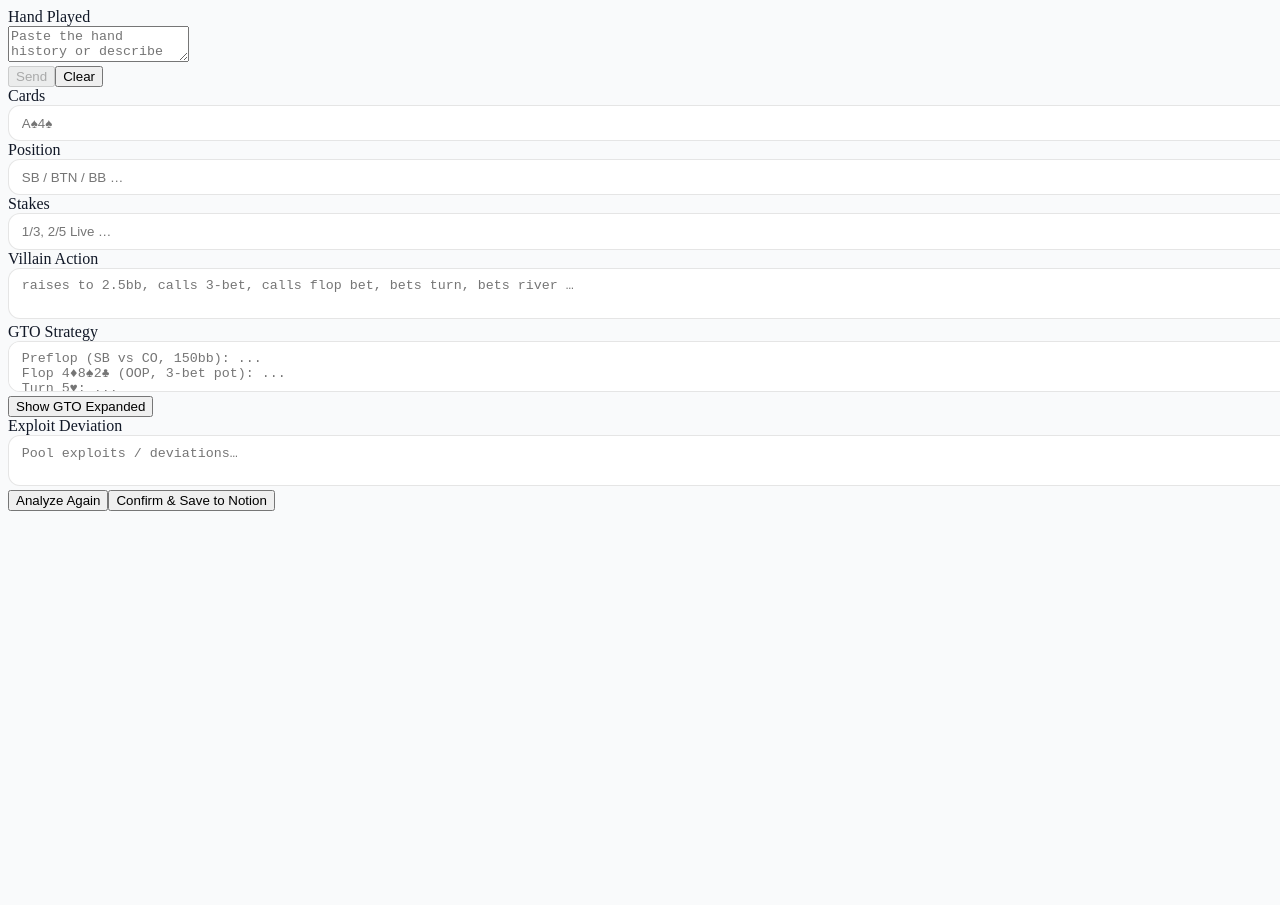
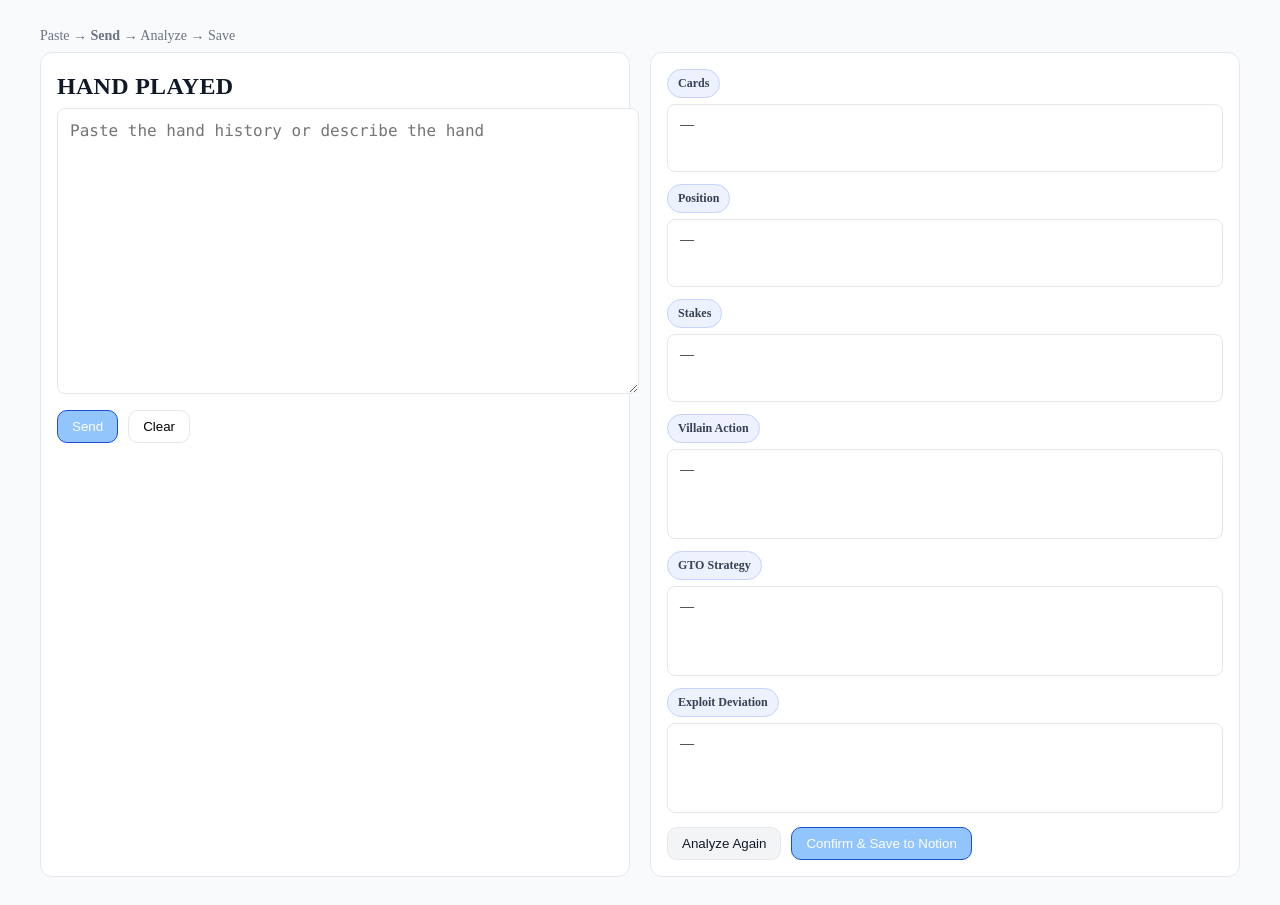
Before and after one commit to yeruvabala/notion-poker-web, a Next.js app: page / in a window 1280 px wide. Before the commit the page ends 800 px from the top, so only its background shows below. Built offline with nearby package versions, Linux system fonts and the light colour scheme.

Commit message:
Update page.tsx

```diff
--- a/app/page.tsx
+++ b/app/page.tsx
@@ -1,337 +1,359 @@
-"use client";
-import { useState } from "react";
+'use client';
+
+import { useState } from 'react';
 
 type Fields = {
   date?: string | null;
-  stakes?: string | null;            // text format
+  stakes?: string | number | null; // text for your Notion mapping
   position?: string | null;
   cards?: string | null;
   villain_action?: string | null;
 
-  gto_strategy?: string | null;      // concise 4 lines
+  // analysis
+  gto_strategy?: string | null;
   exploit_deviation?: string | null;
   learning_tag?: string[];
-
-  gto_expanded?: string | null;      // full branch map
-
-  // optional extras
-  board?: string | null;
-  notes?: string | null;
+  gto_expanded?: string | null; // full branch map
 };
 
 export default function Home() {
-  const [input, setInput] = useState("");
-  const [fields, setFields] = useState<Fields | null>(null);
+  const [input, setInput] = useState<string>('');            // user hand text
+  const [fields, setFields] = useState<Fields | null>(null); // parsed + AI filled, starts empty
   const [aiLoading, setAiLoading] = useState(false);
   const [aiError, setAiError] = useState<string | null>(null);
   const [saving, setSaving] = useState(false);
   const [status, setStatus] = useState<string | null>(null);
   const [showExpanded, setShowExpanded] = useState(false);
 
-  // Parse -> then run AI
-  async function handleParse() {
+  // Helpers
+  const safe = (v?: string | null) => (v && v.trim().length ? v : '—');
+  const canSend = input.trim().length > 0 && !aiLoading;
+
+  async function handleSend() {
+    if (!input.trim()) return;
+    setAiError(null);
     setStatus(null);
-    setAiError(null);
-    setShowExpanded(false);
-
-    try {
-      const res = await fetch("/api/parse", {
-        method: "POST",
-        headers: { "Content-Type": "application/json" },
-        body: JSON.stringify({ input }),
-      });
-
-      if (!res.ok) throw new Error("Failed to parse");
-      const data: Fields = await res.json();
-
-      setFields(data);
-      if (data) analyzeParsedHand(data);
-    } catch (e: any) {
-      setAiError(e.message || "Parse failed");
-    }
-  }
-
-  // Call AI to get concise + expanded
-  async function analyzeParsedHand(parsed: Fields) {
-    setAiError(null);
     setAiLoading(true);
     setShowExpanded(false);
 
     try {
+      // 1) parse
+      const p = await fetch('/api/parse', {
+        method: 'POST',
+        headers: { 'Content-Type': 'application/json' },
+        body: JSON.stringify({ input })
+      });
+      if (!p.ok) {
+        const err = await p.json().catch(() => ({} as any));
+        throw new Error(err?.error || `Parse failed (${p.status})`);
+      }
+      const parsed: Partial<Fields> = await p.json();
+
+      // 2) analyze
       const payload = {
         date: parsed.date ?? undefined,
         stakes: parsed.stakes ?? undefined,
         position: parsed.position ?? undefined,
         cards: parsed.cards ?? undefined,
         villainAction: parsed.villain_action ?? undefined,
-        board: parsed.board ?? undefined,
-        notes: parsed.notes ?? undefined,
       };
-
-      const r = await fetch("/api/analyze-hand", {
-        method: "POST",
-        headers: { "Content-Type": "application/json" },
+      const a = await fetch('/api/analyze-hand', {
+        method: 'POST',
+        headers: { 'Content-Type': 'application/json' },
         body: JSON.stringify(payload),
       });
+      if (!a.ok) {
+        const err = await a.json().catch(() => ({} as any));
+        throw new Error(err?.error || `Analyze failed (${a.status})`);
+      }
+      const analyzed = await a.json();
 
-      if (!r.ok) {
-        const err = await r.json().catch(() => ({}));
-        throw new Error(err?.error || `AI analyze failed (${r.status})`);
-      }
-
-      const data = await r.json();
-
-      setFields(prev => {
-        const base = prev ?? parsed ?? {};
-        const tags: string[] = Array.isArray(data.learning_tag)
-          ? data.learning_tag
-          : typeof data.learning_tag === "string"
-          ? data.learning_tag.split(",").map((s: string) => s.trim()).filter(Boolean)
+      // Normalize tags
+      const tags: string[] =
+        Array.isArray(analyzed.learning_tag)
+          ? analyzed.learning_tag
+          : typeof analyzed.learning_tag === 'string'
+            ? analyzed.learning_tag
+                .split(',')
+                .map((s: string) => s.trim())
+                .filter(Boolean)
             : [];
 
-        return {
-          ...base,
-          gto_strategy: data.gto_strategy || "",
-          exploit_deviation: data.exploit_deviation || "",
+      setFields({
+        date: parsed.date ?? null,
+        stakes: parsed.stakes ?? null,
+        position: parsed.position ?? null,
+        cards: parsed.cards ?? null,
+        villain_action: parsed.villain_action ?? null,
+
+        gto_strategy: analyzed.gto_strategy ?? null,
+        exploit_deviation: analyzed.exploit_deviation ?? null,
         learning_tag: tags,
-          gto_expanded: data.gto_expanded || "",
-        };
+        gto_expanded: analyzed.gto_expanded ?? null,
       });
     } catch (e: any) {
-      console.error(e);
-      setAiError(e.message || "AI analysis error");
+      setAiError(e?.message || 'Analyze error');
     } finally {
       setAiLoading(false);
     }
   }
 
-  // Save to Notion
+  function handleClear() {
+    setInput('');
+    setFields(null);
+    setAiError(null);
+    setStatus(null);
+    setShowExpanded(false);
+  }
+
   async function handleSave() {
     if (!fields) return;
     setSaving(true);
     setStatus(null);
     try {
-      const res = await fetch("/api/notion", {
-        method: "POST",
-        headers: { "Content-Type": "application/json" },
+      const r = await fetch('/api/notion', {
+        method: 'POST',
+        headers: { 'Content-Type': 'application/json' },
         body: JSON.stringify({ fields }),
       });
-      const data = await res.json();
-      if (data.ok) setStatus(`Saved! Open in Notion: ${data.url}`);
-      else setStatus(data.error || "Failed");
+      const data = await r.json();
+      if (data?.ok) setStatus(`Saved! Open in Notion: ${data.url}`);
+      else setStatus(data?.error || 'Failed to save');
     } catch (e: any) {
-      setStatus(e.message);
+      setStatus(e?.message || 'Failed to save');
     } finally {
       setSaving(false);
     }
   }
 
   return (
-    <main className="min-h-screen p-6 bg-gray-50 text-black">
-      <div className="mx-auto max-w-6xl grid grid-cols-1 md:grid-cols-2 gap-6">
-        {/* LEFT: Hand text (unchanged look) */}
-        <section className="rounded-2xl bg-white shadow border border-black/10">
-          <div className="px-5 pt-5 pb-3 text-sm uppercase tracking-wider text-gray-600">
-            Hand Played
+    <main style={{ maxWidth: 1200, margin: '0 auto', padding: '20px' }}>
+      {/* Top crumbs */}
+      <div style={{ fontSize: 14, color: '#6b7280', marginBottom: 8 }}>
+        Paste → <strong>Send</strong> → Analyze → Save
       </div>
-          <div className="px-5 pb-4">
+
+      <div style={{ display: 'grid', gridTemplateColumns: '1fr 1fr', gap: 20 }}>
+        {/* Left: Hand Played */}
+        <section
+          style={{
+            border: '1px solid #e5e7eb',
+            borderRadius: 12,
+            padding: 16,
+            background: '#fff'
+          }}
+        >
+          <h2 style={{ margin: '4px 0 8px', fontWeight: 700, letterSpacing: 0.3 }}>
+            HAND PLAYED
+          </h2>
+
           <textarea
-              className="w-full h-64 p-3 bg-white rounded-xl border border-black/10 focus:outline-none focus:ring-2 focus:ring-blue-500 font-mono"
-              placeholder="Paste the hand history or describe the hand in plain English..."
+            placeholder="Paste the hand history or describe the hand"
             value={input}
             onChange={(e) => setInput(e.target.value)}
+            style={{
+              width: '100%',
+              minHeight: 260,
+              border: '1px solid #e5e7eb',
+              borderRadius: 8,
+              padding: 12,
+              fontFamily: 'ui-monospace, SFMono-Regular, Menlo, Monaco, Consolas, "Liberation Mono", "Courier New", monospace',
+              fontSize: 16,
+              outline: 'none'
+            }}
           />
-            <div className="mt-4 flex items-center gap-3">
+
+          <div style={{ display: 'flex', gap: 10, marginTop: 12 }}>
             <button
-                onClick={handleParse}
-                disabled={!input.trim() || aiLoading}
-                className="px-5 py-2 rounded-xl bg-blue-600 text-white hover:bg-blue-500 disabled:opacity-50"
+              onClick={handleSend}
+              disabled={!canSend}
+              style={{
+                padding: '8px 14px',
+                borderRadius: 10,
+                border: '1px solid #1d4ed8',
+                background: canSend ? '#2563eb' : '#93c5fd',
+                color: '#fff',
+                cursor: canSend ? 'pointer' : 'not-allowed'
+              }}
             >
-                {aiLoading ? "Analyzing…" : "Send"}
+              {aiLoading ? 'Analyzing…' : 'Send'}
             </button>
             <button
-                onClick={() => {
-                  setInput("");
-                  setFields(null);
-                  setAiError(null);
-                  setStatus(null);
-                  setShowExpanded(false);
+              onClick={handleClear}
+              style={{
+                padding: '8px 14px',
+                borderRadius: 10,
+                border: '1px solid #e5e7eb',
+                background: '#fff'
               }}
-                className="px-4 py-2 rounded-xl border border-black/10 bg-white hover:bg-gray-50"
             >
               Clear
             </button>
           </div>
+
+          {/* Error / status */}
+          <div style={{ marginTop: 10, minHeight: 22 }}>
             {aiError && (
-              <div className="mt-3 text-rose-600 text-sm">{aiError}</div>
+              <span style={{ color: '#dc2626' }}>{aiError}</span>
+            )}
+            {status && (
+              <span style={{ color: '#065f46' }}>{status}</span>
             )}
           </div>
         </section>
 
-        {/* RIGHT: Parsed + AI results (unchanged look; only toggle added) */}
-        <section className="rounded-2xl bg-white shadow border border-black/10 p-5">
-          {/* Chips row (unchanged) */}
-          <div className="flex flex-wrap gap-2 mb-3">
-            {(fields?.learning_tag ?? []).map((t) => (
+        {/* Right: Result column */}
+        <section
+          style={{
+            border: '1px solid #e5e7eb',
+            borderRadius: 12,
+            padding: 16,
+            background: '#fff'
+          }}
+        >
+          {/* Optional chips from learning_tag */}
+          {fields?.learning_tag?.length ? (
+            <div style={{ display: 'flex', gap: 8, flexWrap: 'wrap', marginBottom: 8 }}>
+              {fields.learning_tag.map((t, i) => (
                 <span
-                key={t}
-                className="px-3 py-1 rounded-full bg-blue-50 text-blue-700 text-xs border border-blue-200"
+                  key={`${t}-${i}`}
+                  style={{
+                    background: '#eef2ff',
+                    color: '#3730a3',
+                    border: '1px solid #c7d2fe',
+                    padding: '6px 10px',
+                    borderRadius: 999,
+                    fontSize: 12
+                  }}
                 >
                   {t}
                 </span>
               ))}
             </div>
+          ) : null}
 
-          <Row label="Cards">
-            <input
-              className="input"
-              value={fields?.cards ?? ""}
-              onChange={(e) =>
-                setFields((f) => ({ ...(f ?? {}), cards: e.target.value }))
-              }
-              placeholder="A♠4♠"
-            />
-          </Row>
+          <Field name="Cards" value={safe(fields?.cards)} />
+          <Field name="Position" value={safe(fields?.position)} />
+          <Field name="Stakes" value={safe(String(fields?.stakes ?? ''))} />
+          <Field name="Villain Action" value={safe(fields?.villain_action)} large />
 
-          <Row label="Position">
-            <input
-              className="input"
-              value={fields?.position ?? ""}
-              onChange={(e) =>
-                setFields((f) => ({ ...(f ?? {}), position: e.target.value }))
-              }
-              placeholder="SB / BTN / BB …"
-            />
-          </Row>
+          <Field name="GTO Strategy" value={safe(fields?.gto_strategy)} large />
 
-          <Row label="Stakes">
-            <input
-              className="input"
-              value={fields?.stakes ?? ""}
-              onChange={(e) =>
-                setFields((f) => ({ ...(f ?? {}), stakes: e.target.value }))
-              }
-              placeholder="1/3, 2/5 Live …"
-            />
-          </Row>
-
-          <Row label="Villain Action">
-            <textarea
-              className="input min-h-[70px]"
-              value={fields?.villain_action ?? ""}
-              onChange={(e) =>
-                setFields((f) => ({
-                  ...(f ?? {}),
-                  villain_action: e.target.value,
-                }))
-              }
-              placeholder="raises to 2.5bb, calls 3-bet, calls flop bet, bets turn, bets river …"
-            />
-          </Row>
-
-          {/* Concise GTO strategy (same box) */}
-          <Row label="GTO Strategy">
-            <textarea
-              className="input min-h-[110px] font-mono"
-              value={fields?.gto_strategy ?? ""}
-              onChange={(e) =>
-                setFields((f) => ({ ...(f ?? {}), gto_strategy: e.target.value }))
-              }
-              placeholder={`Preflop (SB vs CO, 150bb): ...
-Flop 4♦8♠2♣ (OOP, 3-bet pot): ...
-Turn 5♥: ...
-River 9♥: ...`}
-            />
-          </Row>
-
-          {/* NEW: Toggle for expanded details (just this feature added) */}
-          <div className="mt-2">
+          {/* GTO Expanded toggle only when we actually have it */}
+          {fields?.gto_expanded ? (
+            <div style={{ marginBottom: 10 }}>
               <button
                 onClick={() => setShowExpanded((s) => !s)}
-              className="text-sm px-3 py-1 rounded-lg border border-black/10 bg-white hover:bg-gray-50"
+                style={{
+                  padding: '6px 10px',
+                  borderRadius: 8,
+                  border: '1px solid #e5e7eb',
+                  background: '#fff',
+                  fontSize: 14
+                }}
               >
-              {showExpanded ? "Hide GTO Expanded" : "Show GTO Expanded"}
+                {showExpanded ? 'Hide GTO Expanded' : 'Show GTO Expanded'}
               </button>
+            </div>
+          ) : null}
 
-            {showExpanded && (
-              <div className="mt-3 p-3 rounded-xl border border-black/10 bg-gray-50">
-                <pre className="whitespace-pre-wrap text-sm leading-6">
-                  {fields?.gto_expanded?.trim() || "—"}
+          {showExpanded && fields?.gto_expanded ? (
+            <pre
+              style={{
+                whiteSpace: 'pre-wrap',
+                border: '1px solid #e5e7eb',
+                background: '#fafafa',
+                borderRadius: 8,
+                padding: 10,
+                fontFamily:
+                  'ui-monospace, SFMono-Regular, Menlo, Monaco, Consolas, "Liberation Mono", "Courier New", monospace',
+                fontSize: 13,
+                marginTop: 8,
+                marginBottom: 12,
+              }}
+            >
+              {fields.gto_expanded}
             </pre>
-              </div>
-            )}
-          </div>
+          ) : null}
 
-          <Row label="Exploit Deviation">
-            <textarea
-              className="input min-h-[90px]"
-              value={fields?.exploit_deviation ?? ""}
-              onChange={(e) =>
-                setFields((f) => ({
-                  ...(f ?? {}),
-                  exploit_deviation: e.target.value,
-                }))
-              }
-              placeholder="Pool exploits / deviations…"
-            />
-          </Row>
+          <Field name="Exploit Deviation" value={safe(fields?.exploit_deviation)} large />
 
-          <div className="mt-4 flex items-center gap-3">
+          <div style={{ display: 'flex', gap: 10, marginTop: 14 }}>
             <button
-              onClick={() => fields && analyzeParsedHand(fields)}
-              disabled={aiLoading}
-              className="px-4 py-2 rounded-xl border border-black/10 bg-white hover:bg-gray-50 disabled:opacity-50"
+              onClick={handleSend}
+              disabled={!input.trim() || aiLoading}
+              style={{
+                padding: '8px 14px',
+                borderRadius: 10,
+                border: '1px solid #e5e7eb',
+                background: '#f3f4f6',
+                color: '#111827',
+                cursor: input.trim() && !aiLoading ? 'pointer' : 'not-allowed'
+              }}
             >
               Analyze Again
             </button>
-
             <button
               onClick={handleSave}
-              disabled={saving}
-              className="px-4 py-2 rounded-xl bg-blue-600 text-white hover:bg-blue-500 disabled:opacity-50"
+              disabled={!fields || saving}
+              style={{
+                padding: '8px 14px',
+                borderRadius: 10,
+                border: '1px solid #1d4ed8',
+                background: fields && !saving ? '#2563eb' : '#93c5fd',
+                color: '#fff',
+                cursor: fields && !saving ? 'pointer' : 'not-allowed'
+              }}
             >
-              {saving ? "Saving…" : "Confirm & Save to Notion"}
+              {saving ? 'Saving…' : 'Confirm & Save to Notion'}
             </button>
-
-            {status && (
-              <span className="text-xs text-gray-600">{status}</span>
-            )}
           </div>
         </section>
       </div>
-
-      {/* keep your original simple input style */}
-      <style jsx global>{`
-        .input {
-          width: 100%;
-          border: 1px solid rgba(0, 0, 0, 0.1);
-          border-radius: 0.75rem;
-          padding: 0.6rem 0.8rem;
-          background: #ffffff;
-          outline: none;
-        }
-        .input:focus {
-          border-color: rgba(59, 130, 246, 0.7);
-          box-shadow: 0 0 0 2px rgba(59, 130, 246, 0.25);
-        }
-      `}</style>
     </main>
   );
 }
 
-function Row({
-  label,
-  children,
+/** Labeled field block that matches your light theme */
+function Field({
+  name,
+  value,
+  large = false,
 }: {
-  label: string;
-  children: React.ReactNode;
+  name: string;
+  value: string;
+  large?: boolean;
 }) {
   return (
-    <div className="mb-4">
-      <div className="mb-2 text-xs font-semibold uppercase tracking-wider text-gray-600">
-        {label}
+    <div style={{ marginBottom: 12 }}>
+      <div
+        style={{
+          display: 'inline-block',
+          fontSize: 12,
+          fontWeight: 700,
+          color: '#374151',
+          background: '#eef2ff',
+          border: '1px solid #c7d2fe',
+          padding: '6px 10px',
+          borderRadius: 999,
+          marginBottom: 6,
+        }}
+      >
+        {name}
       </div>
-      {children}
+      <div
+        style={{
+          border: '1px solid #e5e7eb',
+          borderRadius: 8,
+          padding: 12,
+          minHeight: large ? 64 : 42,
+          fontSize: 14,
+          background: '#fff',
+          whiteSpace: 'pre-wrap',
+        }}
+      >
+        {value || '—'}
+      </div>
     </div>
   );
 }
```
Lines whose indentation alone changed are shown as unchanged.
